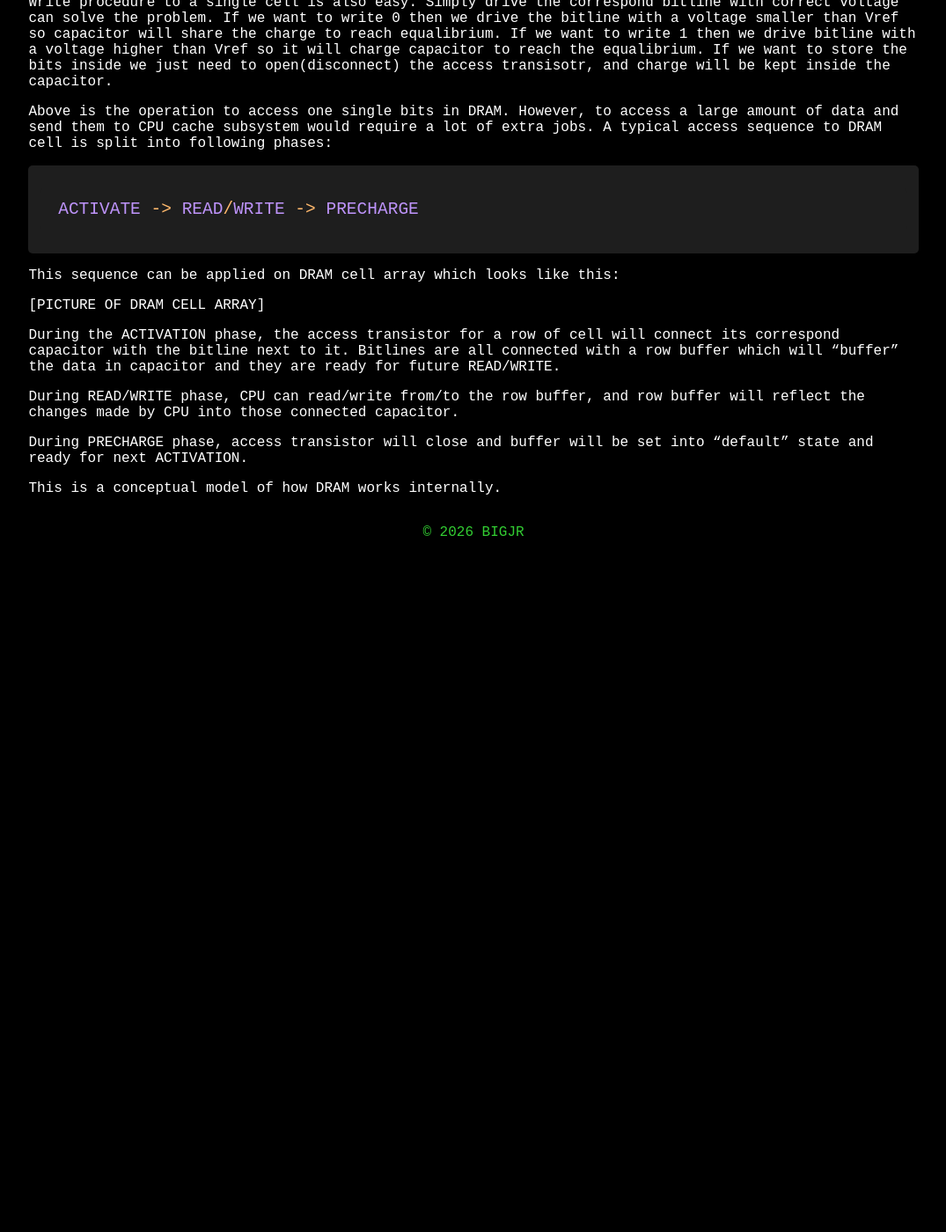
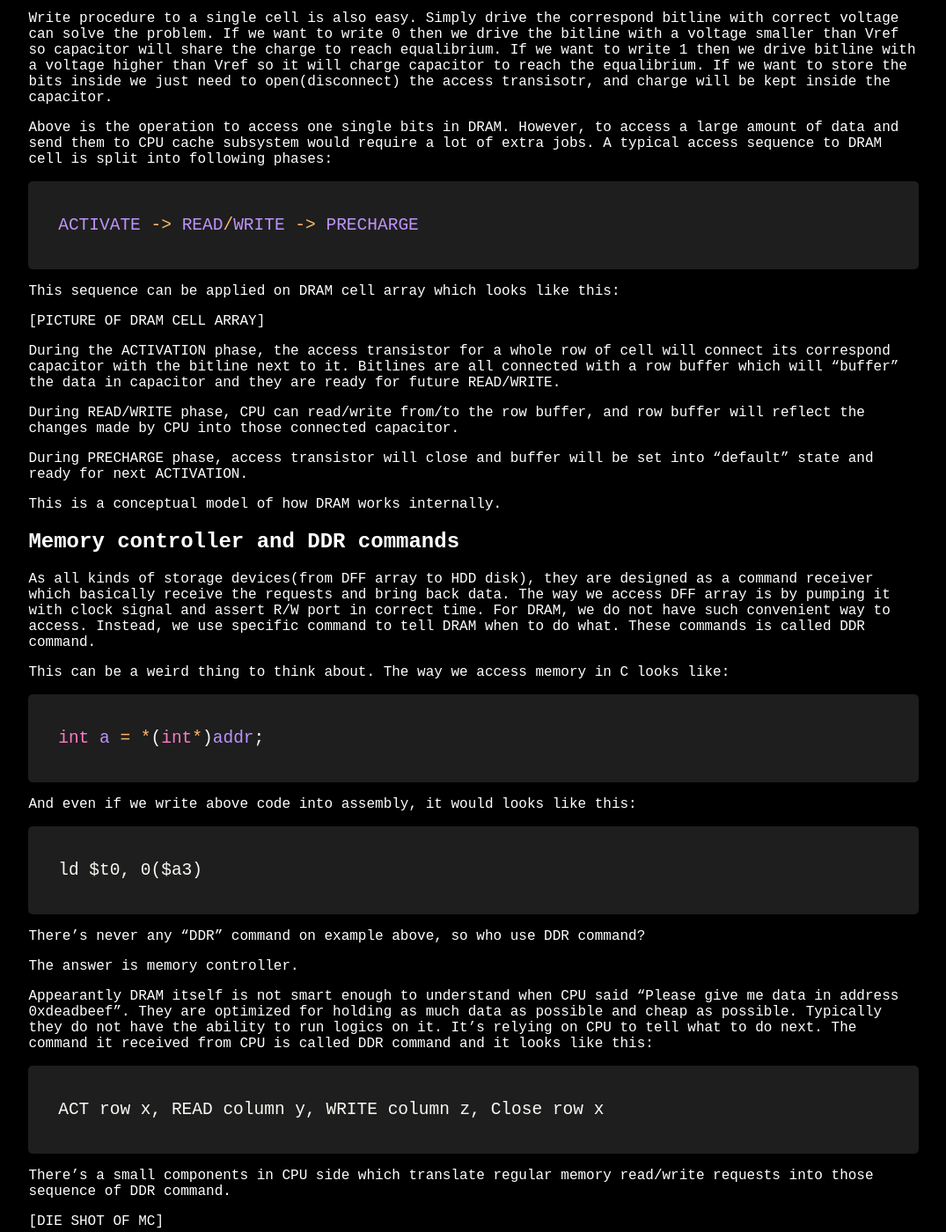
Before and after one commit to bigjr-mkkong/bigjr-mkkong.github.io, a Jekyll site: the page built from _posts/2026-02-10-DDR-memory-explained.md, in a window 1280 px wide and 1400 px high, scrolled down 1129 px. Shown: the whole window at 88% size, without its empty margins (102-1177 px from the left). Built offline with Jekyll 4.4.1, drawn with Linux system fonts in a browser that asks for light colours; before the commit the page ends 1759 px from its top, so only the background shows below that; some of the changed text lies outside the part shown.

Commit message:
Update blog

````diff
--- a/_posts/2026-02-10-DDR-memory-explained.md
+++ b/_posts/2026-02-10-DDR-memory-explained.md
@@ -19,7 +19,8 @@ This blog will mainly focus on regular DDR memory, specifically, DDR4. So yeah,
 6. Break the conceptual mode for subarray
 7. Sense-amplifier
 8. DRAM repair
-9. tbd...
+9. DRAM chip-level reverse engineering
+10. tbd...
 
 
 ## DRAM conceptual model
@@ -45,10 +46,72 @@ This sequence can be applied on DRAM cell array which looks like this:
 
 [PICTURE OF DRAM CELL ARRAY]
 
-During the ACTIVATION phase, the access transistor for a row of cell will connect its correspond capacitor with the bitline next to it. Bitlines are all connected with a row buffer which will "buffer" the data in capacitor and they are ready for future READ/WRITE.
+During the ACTIVATION phase, the access transistor for a whole row of cell will connect its correspond capacitor with the bitline next to it. Bitlines are all connected with a row buffer which will "buffer" the data in capacitor and they are ready for future READ/WRITE.
 
 During READ/WRITE phase, CPU can read/write from/to the row buffer, and row buffer will reflect the changes made by CPU into those connected capacitor.
 
 During PRECHARGE phase, access transistor will close and buffer will be set into "default" state and ready for next ACTIVATION.
 
 This is a conceptual model of how DRAM works internally.
+
+
+## Memory controller and DDR commands
+As all kinds of storage devices(from DFF array to HDD disk), they are designed as a command receiver which basically receive the requests and bring back data. The way we access DFF array is by pumping it with clock signal and assert R/W port in correct time. For DRAM, we do not have such convenient way to access. Instead, we use specific command to tell DRAM when to do what. These commands is called DDR command.
+
+This can be a weird thing to think about. The way we access memory in C looks like:
+
+```c
+int a = *(int*)addr;
+```
+
+And even if we write above code into assembly, it would looks like this:
+
+```
+ld $t0, 0($a3)
+```
+
+There's never any "DDR" command on example above, so who use DDR command?
+
+The answer is memory controller.
+
+Appearantly DRAM itself is not smart enough to understand when CPU said "Please give me data in address 0xdeadbeef". They are optimized for holding as much data as possible and cheap as possible. Typically they do not have the ability to run logics on it. It's relying on CPU to tell what to do next. The command it received from CPU is called DDR command and it looks like this:
+
+```
+ACT row x, READ column y, WRITE column z, Close row x
+```
+
+There's a small components in CPU side which translate regular memory read/write requests into those sequence of DDR command.
+
+[DIE SHOT OF MC]
+
+DDR commands also have different execution time. They are written in JEDEC DDR standard and they are always constant. For example, ACT tooks 15ns to execute and RD/WR only takes 4ns. Memory controller should handle both the next command and the timing to issue the next command, since DRAM is too "stupid" to figure out what's going on.
+
+
+## DDR commands timing
+
+There are a lot of timing parameter tied with DDR issue system. They are designed to meet certain kinds of timing&power constraints. This section will explain following DDR timing parameters:
+
+- tCK
+- tRAS
+- tCAS
+- tRCD
+- tRP
+- tCCD\_S && tCCD\_L
+- tREFI
+- tRFC
+- tRPRE
+- tWPRE
+- tRRD\_S && tRRD\_L
+- tWTR\_S && tWTR\_L
+- tFAW
+- tCKE
+- tCKESR
+- tXS
+- tXP
+- tRTRS
+- tRTP
+- tWR
+
+There are even more parameters in spec, I just picked some of them which I care the most.
+
+`tCK` is the period of clock signal. DDR memory does not have its own clock generator and it's relying on CPU's DDR interface to provide a reference clock. tCK can be something like 0.83 or 1.07 depends on DRAM frequency.
````
Also changed, not shown: 1 other file.
